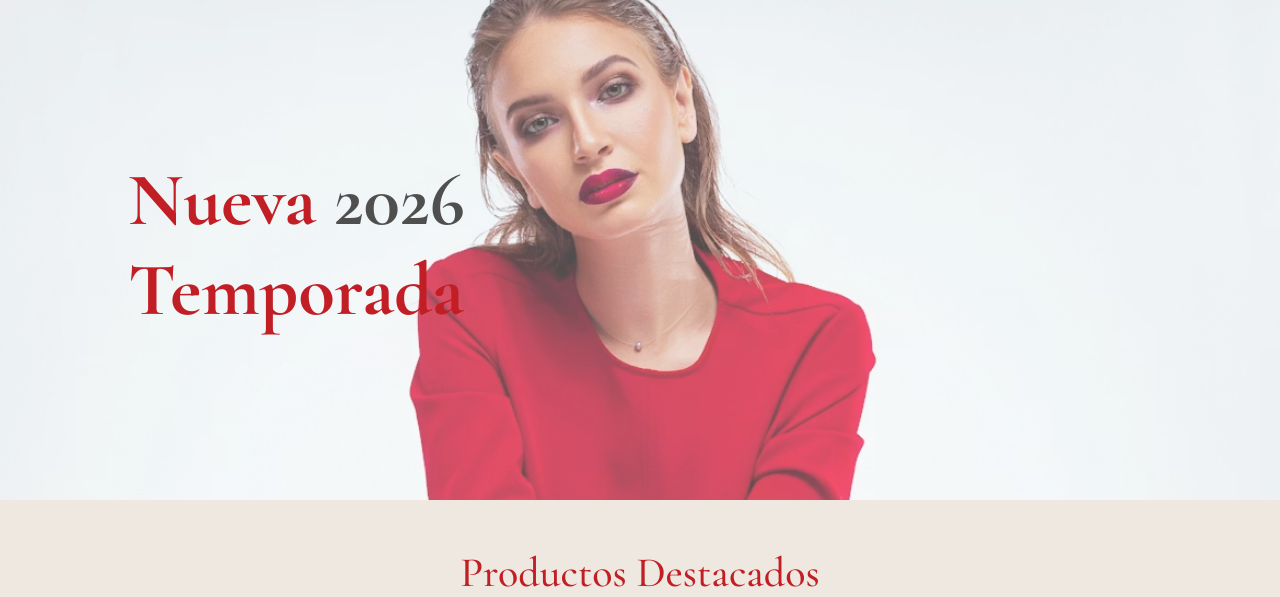
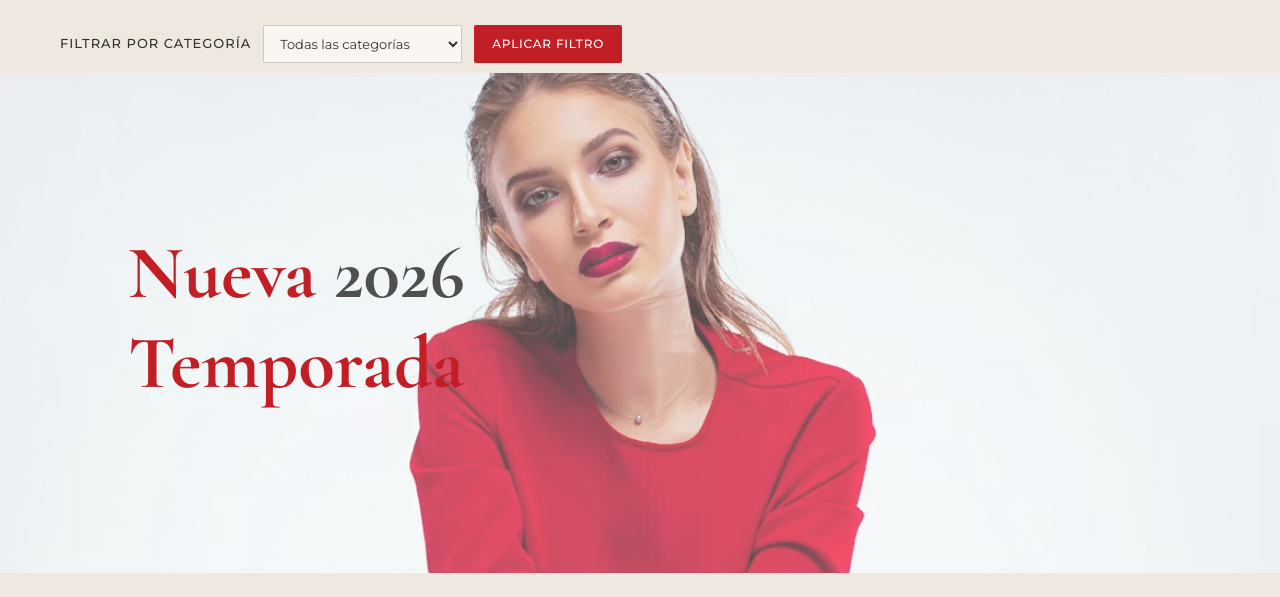
Before and after one commit to palomaponte07-maker/NUEVOPROYECTO, a Django app: page / in a window 1280 px wide. Shown: the part 196-793 px from the top of the page. Run offline with Django 5.2, Linux system fonts and the light colour scheme; data that the repository does not hold is empty; some libraries are stand-ins or nearby versions.

Commit message:
Mejorar filtros y estado de stock

```diff
--- a/productos/views.py
+++ b/productos/views.py
@@ -1,27 +1,57 @@
 from django.shortcuts import render, get_object_or_404
 from .models import Producto
 from django.utils import timezone
+from .models import Producto, Categoria
 
 def inicio(request):
     productos_destacados = Producto.objects.filter(
         estado=True
-    )
+    ).prefetch_related("variantes")
+
+    for producto in productos_destacados:
+        producto.tiene_stock = any(
+            variante.stockProducto > 0
+            for variante in producto.variantes.all()
+        )
+
+    categorias = Categoria.objects.all()
 
     return render(
         request,
         "cliente/inicio.html",
-        {"productos_destacados": productos_destacados}
+        {
+            "productos_destacados": productos_destacados,
+            "categorias": categorias
+        }
     )
 
 def productos(request):
     productos = Producto.objects.filter(
-         estado=True
-    )
+        estado=True
+    ).prefetch_related("variantes")
+
+    categoria = request.GET.get("categoria")
+
+    if categoria:
+        productos = productos.filter(
+            categoria_id=categoria
+        )
+
+    for producto in productos:
+        producto.tiene_stock = any(
+            variante.stockProducto > 0
+            for variante in producto.variantes.all()
+        )
+
+    categorias = Categoria.objects.all()
 
     return render(
         request,
         "cliente/productos.html",
-        {"productos": productos}
+        {
+            "productos": productos,
+            "categorias": categorias
+        }
     )
 
 def detalle_producto(request, id):
--- a/static/css/style.css
+++ b/static/css/style.css
@@ -93,7 +93,7 @@ header,
 }
 
 
-
+/* ¡¡¡¡¡¡¡¡¡¡¡¡¡¡¡¡¡¡¡¡¡¡¡¡¡¿PRODUCTO!!!!!!!!!!!!!!!!!!!!!!!!!!!!!!!!!! */
 .producto h6 {
     font-family: var(--fuente-titulos);
     font-size: 26px;
@@ -161,6 +161,9 @@ header,
     color: white;
 }
 
+
+
+/*  ¡¡¡¡¡¡¡¡¡¡¡¡¡¡¡¡¡¡¡¡¡¡¡¡¡¡¡¡¡¡¡BANNER!!!!!!!!!!!!!!!!!!!!!!!!!!!!! */
 .banner {
     position: relative;
 }
@@ -242,6 +245,9 @@ footer a:hover{
 
 
 
+
+
+/* ¡¡¡¡¡¡¡¡¡¡¡¡¡¡¡¡¡¡¡¡¡¡¡¡¡¡¡¡¡DETALLE PRODUCTO!!!!!!!!!!!!!!!!!!!!!!!!!!!!!*/
 .detalle-producto {
     background-color: var(--color-fondo);
     padding: 50px 0 70px;
@@ -1390,3 +1396,92 @@ footer a:hover{
     }
 
 }
+
+
+
+
+/* ¡¡¡¡¡¡¡¡¡¡¡¡¡¡¡CARRITO!!!!!!!!!!!!!!! */
+
+/* FILTRO POR CATEGORÍA */
+
+.filtro-categoria {
+    display: flex;
+    justify-content: flex-start;
+    padding: 25px 60px 10px;
+}
+
+.filtro-categoria form {
+    display: flex;
+    align-items: center;
+    gap: 12px;
+}
+
+.filtro-categoria label {
+    font-family: 'Montserrat', sans-serif;
+    font-size: 13px;
+    font-weight: 500;
+    text-transform: uppercase;
+    letter-spacing: 1px;
+    color: #333;
+}
+
+.filtro-categoria select {
+    min-width: 190px;
+    height: 38px;
+    padding: 0 35px 0 12px;
+    border: 1px solid #cfc8c2;
+    border-radius: 2px;
+    background-color: #f8f5f2;
+    color: #333;
+    font-family: 'Montserrat', sans-serif;
+    font-size: 13px;
+    cursor: pointer;
+    outline: none;
+}
+
+.filtro-categoria select:focus {
+    border-color: #c11f25;
+}
+
+.filtro-categoria button {
+    height: 38px;
+    padding: 0 18px;
+    border: none;
+    border-radius: 2px;
+    background-color: #c11f25;
+    color: white;
+    font-family: 'Montserrat', sans-serif;
+    font-size: 12px;
+    font-weight: 500;
+    letter-spacing: 0.8px;
+    cursor: pointer;
+    transition: background-color 0.2s ease;
+}
+
+.filtro-categoria button:hover {
+    background-color: #a9191f;
+}
+
+
+/* ¡¡¡¡¡¡¡¡¡¡¡¡¡¡¡¡¡¡¡¡¡¡¡¡¡¡¡¡¡¡¡¿PRODUCTO AGOTADO!!!!!!!!!!!!!!!!!!!!!!!!!!1 */
+.producto-agotado {
+    position: relative;
+    cursor: default;
+}
+
+.producto-agotado .producto-card,
+.producto-agotado img {
+    opacity: 0.55;
+    filter: grayscale(100%);
+}
+
+.producto-sin-stock {
+    display: block;
+    margin-top: 8px;
+    color: #c11f25;
+    font-family: 'Montserrat', sans-serif;
+    font-size: 12px;
+    font-weight: 800;
+    letter-spacing: 1px;
+    text-transform: uppercase;
+}
--- a/templates/base.html
+++ b/templates/base.html
@@ -91,7 +91,36 @@
         </nav>
     </header>
 
+    {% block mostrar_filtro %}
+        <div class="filtro-categoria">
 
+            <form method="GET" action="{% url 'productos' %}">
+
+                <label for="categoria">Filtrar por categoría</label>
+
+                <select name="categoria" id="categoria">
+
+                    <option value="">Todas las categorías</option>
+
+                    {% for categoria in categorias %}
+
+                        <option value="{{ categoria.idCategoria }}">
+                            {{ categoria.nombreCategoria }}
+                        </option>
+
+                    {% endfor %}
+
+                </select>
+
+                <button type="submit">
+                    APLICAR FILTRO
+                </button>
+
+            </form>
+
+        </div>
+
+    {% endblock %}
 
     <main>
 
--- a/templates/cliente/detalle_producto.html
+++ b/templates/cliente/detalle_producto.html
@@ -1,4 +1,5 @@
 {% extends 'base.html' %}
+{% block mostrar_filtro %}{% endblock %}
 {% load static %}
 
 {% block title %}
--- a/templates/cliente/inicio.html
+++ b/templates/cliente/inicio.html
@@ -6,15 +6,17 @@ Inicio
 {% endblock %}
 
 {% block content %}
+
 <head>
     <link rel="stylesheet" href="{% static 'css/style.css' %}">
 </head>
 
 <section class="banner">
-
     <div class="container-fluid p-0 position-relative">
 
-        <img src="{% static 'img/banner.png' %}" class="img-fluid w-100" alt="Banner">
+        <img src="{% static 'img/banner.png' %}"
+             class="img-fluid w-100"
+             alt="Banner">
 
         <div class="banner-texto">
 
@@ -23,9 +25,12 @@ Inicio
                 <span class="gris">2026</span><br>
                 <span>Temporada</span>
             </h1>
+
         </div>
+
     </div>
 </section>
+
 
 <section class="productos py-5">
 
@@ -41,7 +46,16 @@ Inicio
 
             <div class="col-lg-2 col-md-4 col-6">
 
-                    <a href="{% url 'detalle_producto' producto.idProducto %}" class="producto text-center">
+                {% if producto.tiene_stock %}
+
+                    <a href="{% url 'detalle_producto' producto.idProducto %}"
+                       class="producto text-center">
+
+                {% else %}
+
+                    <div class="producto producto-agotado text-center">
+
+                {% endif %}
 
                     {% with imagen=producto.imagen_set.first %}
 
@@ -57,7 +71,6 @@ Inicio
 
                     <h6>{{ producto.nombre }}</h6>
 
-
                     <div class="precios">
 
                         <span class="precio">
@@ -65,14 +78,32 @@ Inicio
                         </span>
 
                         {% if producto.porcentajeDescuento > 0 %}
+
                             <span class="descuento">
                                 {{ producto.porcentajeDescuento|floatformat:0 }}% OFF
                             </span>
+
                         {% endif %}
 
                     </div>
 
+                    {% if not producto.tiene_stock %}
+
+                        <span class="producto-sin-stock">
+                            SIN STOCK
+                        </span>
+
+                    {% endif %}
+
+                {% if producto.tiene_stock %}
+
                     </a>
+
+                {% else %}
+
+                    </div>
+
+                {% endif %}
 
             </div>
 
```
Also changed, not shown: templates/cliente/productos.html (+25 -0 lines). Lines whose indentation alone changed are shown as unchanged.
